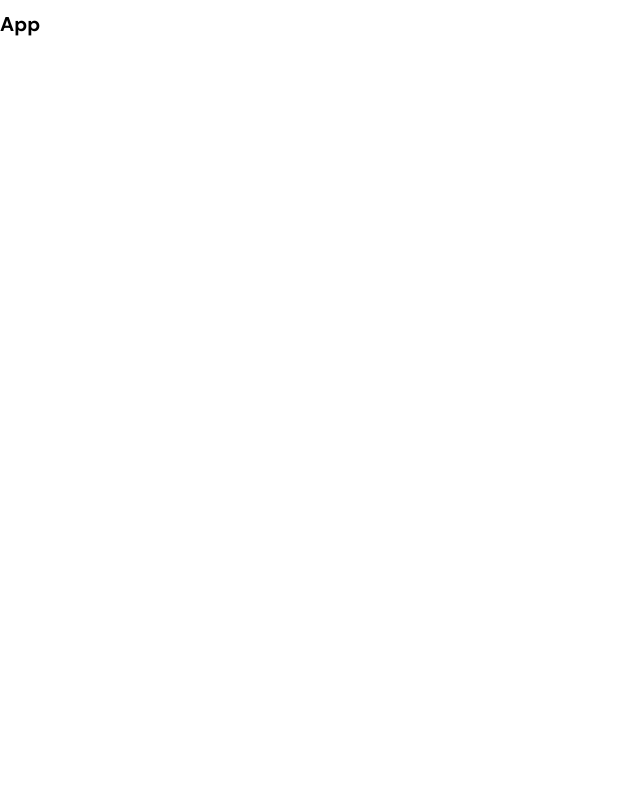
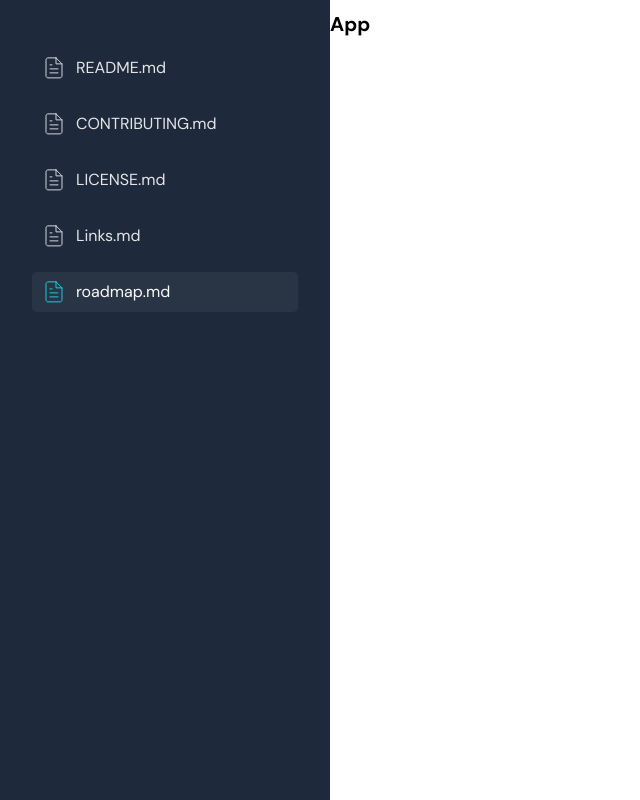
Before and after one commit to erickgust/markee, a React (Create React App) app: page / in a window 1280 px wide. Shown: the whole page, without its empty margins (0-640 px from the left). Built offline with nearby package versions, Linux system fonts and the light colour scheme.

Commit message:
Add Main component

```diff
--- a/src/app.tsx
+++ b/src/app.tsx
@@ -1,6 +1,17 @@
+import { Sidebar } from 'sidebar'
+import styled from 'styled-components'
+
+const Main = styled.main`
+  display: flex;
+  height: 100vh;
+`
+
 function App () {
   return (
-    <h1>App</h1>
+    <Main>
+      <Sidebar />
+      <h1>App</h1>
+    </Main>
   )
 }
 
```
